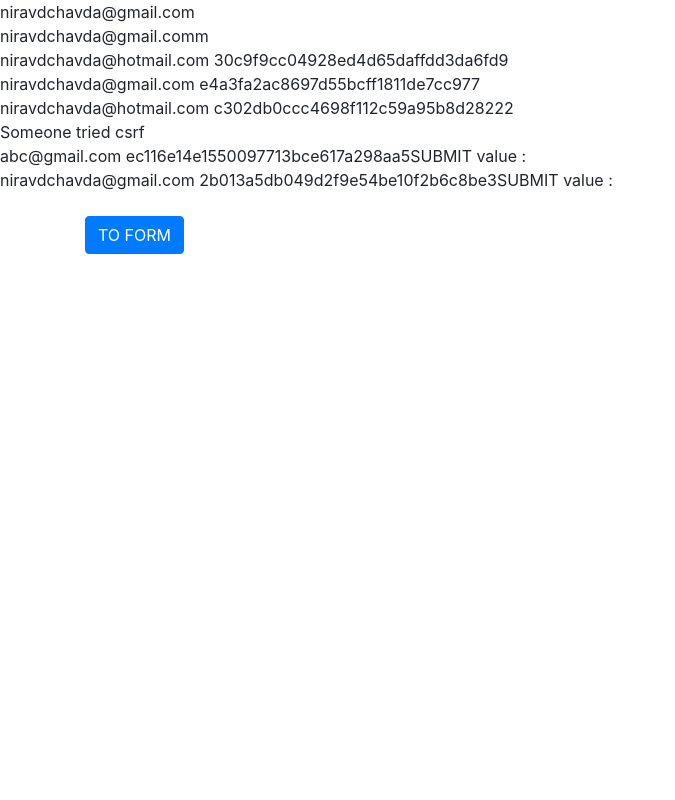
After one commit to nirav-chavda/htaccess-sample, a PHP site: page /read-file.php in a window 1280 px wide. The commit adds this page. Shown: the whole page, without its empty margins (0-675 px from the left). Run offline with PHP 8.4, Linux system fonts and the light colour scheme; some libraries are stand-ins or nearby versions.

Commit message:
added file handling

```diff
--- a/form.php
+++ b/form.php
@@ -36,6 +36,11 @@
             <?php csrf_field() ?>
         </form>
     </div>
+    <br/>
+    <div class="container">
+        <a class="btn btn-danger" href="read-file">Read File</a>
+    </div>
+
 </body>
 <script src="https://cdnjs.cloudflare.com/ajax/libs/jquery/3.3.1/jquery.slim.js"></script>
 <script src="https://cdnjs.cloudflare.com/ajax/libs/tether/1.4.4/js/tether.js"></script>
--- /dev/null
+++ b/newfile.txt
@@ -0,0 +1,8 @@
+niravdchavda@gmail.com
+niravdchavda@gmail.comm
+niravdchavda@hotmail.com  30c9f9cc04928ed4d65daffdd3da6fd9
+niravdchavda@gmail.com  e4a3fa2ac8697d55bcff1811de7cc977
+niravdchavda@hotmail.com  c302db0ccc4698f112c59a95b8d28222
+ Someone tried csrf
+abc@gmail.com  ec116e14e1550097713bce617a298aa5SUBMIT value :
+niravdchavda@gmail.com  2b013a5db049d2f9e54be10f2b6c8be3SUBMIT value :
--- /dev/null
+++ b/read-file.php
@@ -0,0 +1,29 @@
+<?php
+    $myfile = fopen("newfile.txt", "r") or die("Unable to open file!");
+    // Output one line until end-of-file
+    while(!feof($myfile)) {
+        echo fgets($myfile) . "<br>";
+    }
+
+    fclose($myfile);
+?>
+<!DOCTYPE html>
+<html>
+<head>
+    <meta charset="utf-8" />
+    <meta http-equiv="X-UA-Compatible" content="IE=edge">
+    <title>FORM</title>
+    <meta name="viewport" content="width=device-width, initial-scale=1">
+    <link rel="stylesheet" href="https://stackpath.bootstrapcdn.com/bootstrap/4.1.3/css/bootstrap.min.css">
+</head>
+<body>
+<div class="container">
+    <a class="btn btn-primary" href="form">TO FORM</a>
+</div>
+
+</body>
+<script src="https://cdnjs.cloudflare.com/ajax/libs/jquery/3.3.1/jquery.slim.js"></script>
+<script src="https://cdnjs.cloudflare.com/ajax/libs/tether/1.4.4/js/tether.js"></script>
+<script src="https://cdnjs.cloudflare.com/ajax/libs/popper.js/1.14.3/umd/popper.min.js"></script>
+<script src="https://stackpath.bootstrapcdn.com/bootstrap/4.1.3/js/bootstrap.min.js"></script>
+</html>
--- a/session.php
+++ b/session.php
@@ -4,6 +4,6 @@
         session_destroy();
     }
 
-    echo $_SESSION['token_id'];
+    //echo $_SESSION['token_id'];
 
 ?>
```
Also changed, not shown: controller.php (+23 -5 lines), csrf.php (+6 -5 lines), drop_session.php (added, +7 -0 lines), error_pages/401.html (added, +14 -0 lines), error_pages/403.html (added, +12 -0 lines), error_pages/session_timeout.html (deleted, +0 -12 lines), .htaccess.
